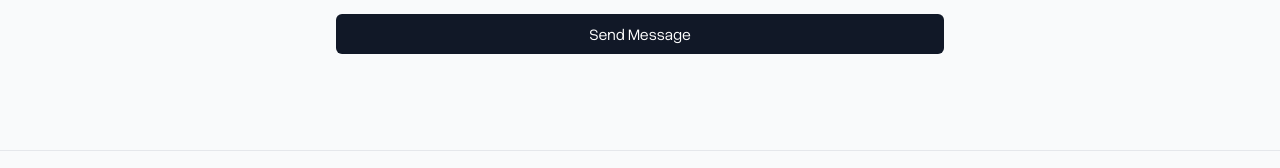
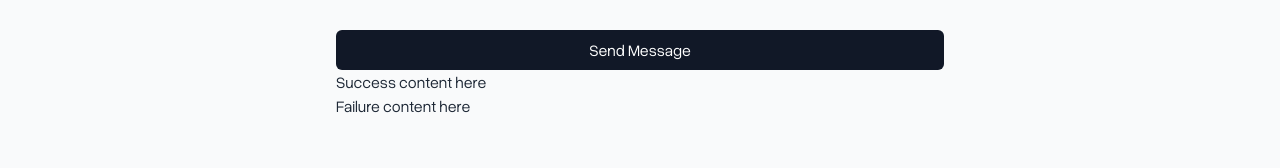
Before and after one commit to kjwessa/christine-wessa, a Next.js app: page / in a window 1280 px wide. Shown: the part 2620-2788 px from the top of the page. Built offline with nearby package versions, Linux system fonts and the light colour scheme; no server answers.

Commit message:
feat(forms): add Cloudflare Turnstile and Basin JS

```diff
--- a/src/app/(frontend)/layout.tsx
+++ b/src/app/(frontend)/layout.tsx
@@ -1,5 +1,6 @@
 import { Analytics } from "@vercel/analytics/react";
 import Script from "next/script";
+import Head from "next/head";
 import type { Metadata } from "next";
 import localFont from "next/font/local";
 import { Navbar } from "@/components/Navbar";
@@ -40,6 +41,13 @@ export default function RootLayout({
 }>) {
   return (
     <html lang="en" className={`${OverusedGrotesk.variable}`}>
+      <Head>
+        <script
+          src="https://challenges.cloudflare.com/turnstile/v0/api.js?onload=onloadTurnstileCallback"
+          async
+          defer
+        ></script>
+      </Head>
       <body className="bg-gray-50 text-gray-800 antialiased">
         <main className="flex min-h-svh flex-col">
           <Navbar />
--- a/src/app/components/ContactForm.tsx
+++ b/src/app/components/ContactForm.tsx
@@ -1,5 +1,6 @@
 export function ContactForm() {
   const formActionUrl = process.env.NEXT_PUBLIC_FORM_ACTION_URL;
+  const turnstileKey = process.env.NEXT_PUBLIC_TURNSTILE_SITE_KEY;
 
   return (
     <div className="mx-auto w-full">
@@ -8,6 +9,9 @@ export function ContactForm() {
         method="POST"
         // target="_blank"
         className="space-y-4"
+        data-basin-form
+        data-basin-success-action="render"
+        data-basin-spam-protection="turnstile"
       >
         <div className="flex gap-4">
           <div className="flex-1">
@@ -95,6 +99,7 @@ export function ContactForm() {
             required
           />
         </div>
+        <div className="cf-turnstile" data-sitekey={turnstileKey}></div>
         <button
           type="submit"
           value="Submit"
@@ -103,6 +108,12 @@ export function ContactForm() {
           Send Message
         </button>
       </form>
+      <div data-basin-success-id="form-success">
+        <p>Success content here</p>
+      </div>
+      <div data-basin-error-id="form-failure">
+        <p>Failure content here</p>
+      </div>
     </div>
   );
 }
```
Also changed, not shown: 1 other file (tests, documents, lock files or other folders).
